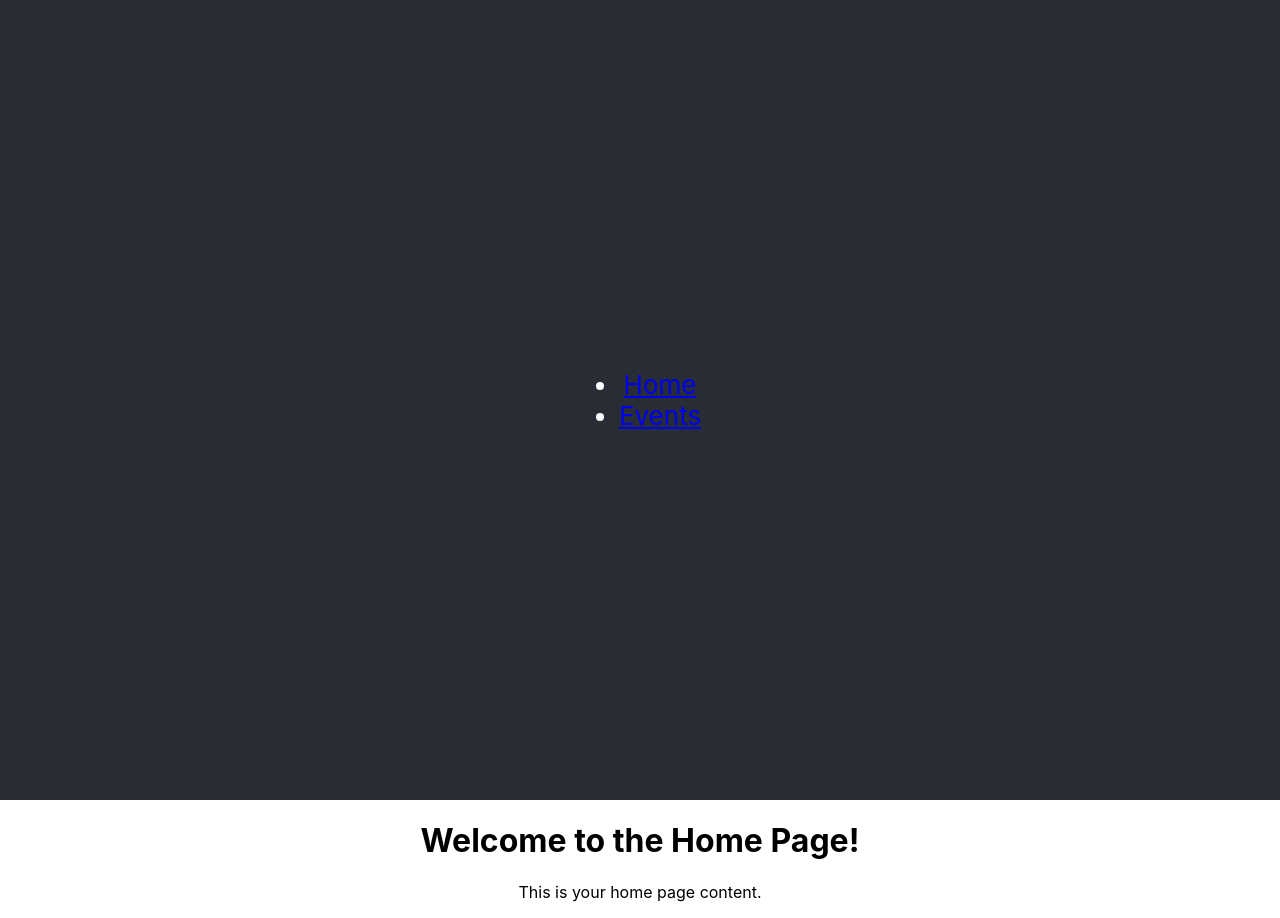
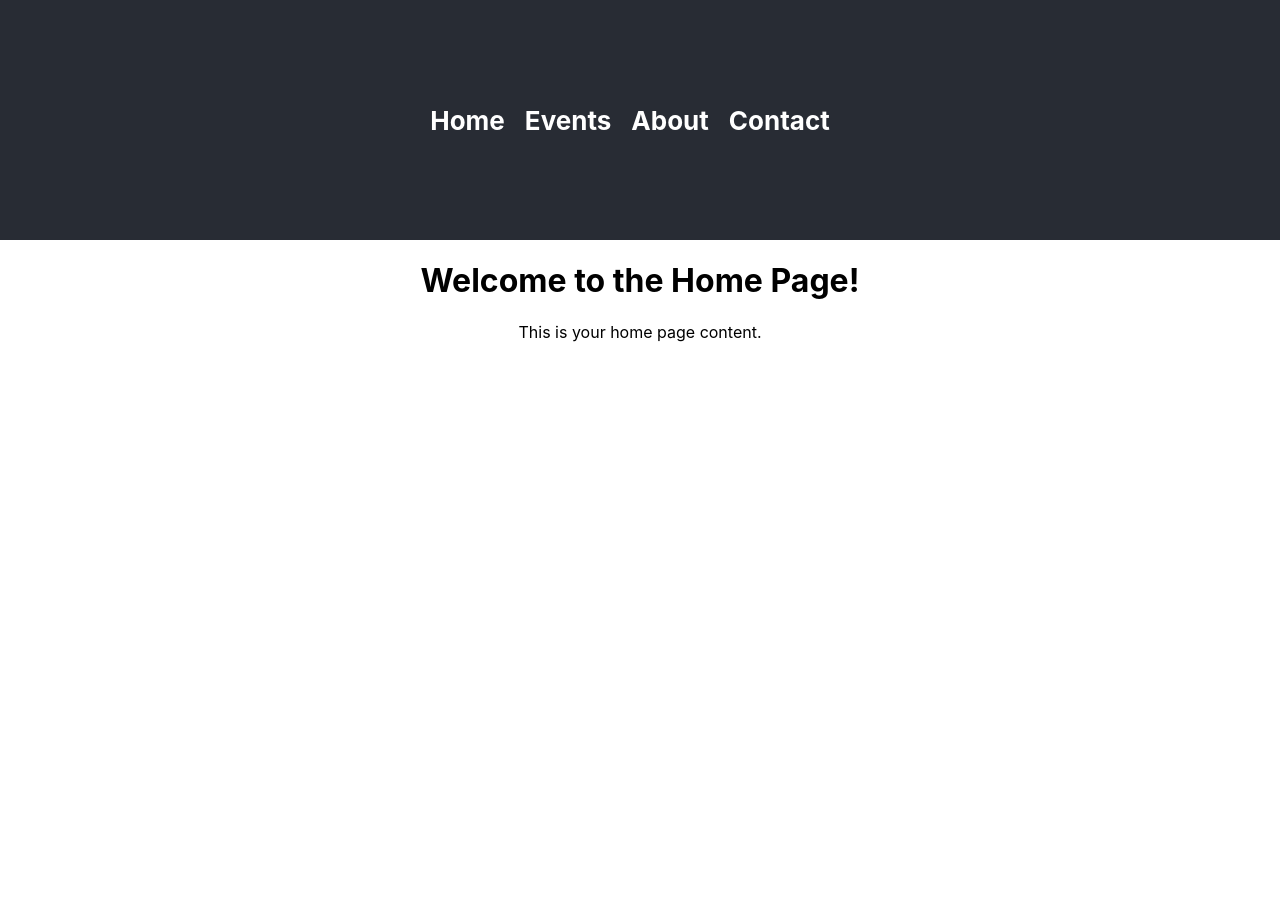
Before and after one commit to MohamedYProg/EventCloud, a React (Create React App) app in the folder Frontend/: page / in a window 1280 px wide. After the commit the page ends 800 px from the top, so only its background shows below. Built offline with nearby package versions, Linux system fonts and the light colour scheme.

Commit message:
home and events pages done

```diff
--- a/Frontend/src/App.css
+++ b/Frontend/src/App.css
@@ -15,7 +15,7 @@
 
 .App-header {
   background-color: #282c34;
-  min-height: 100vh;
+  min-height: 30vh;
   display: flex;
   flex-direction: column;
   align-items: center;
@@ -37,3 +37,26 @@
     transform: rotate(360deg);
   }
 }
+
+.Menu-bar ul {
+  list-style-type: none;
+  padding: 0;
+  margin: 0;
+  display: flex;
+  /* Align items horizontally */
+}
+
+.Menu-bar li {
+  margin-right: 20px;
+  /* Add some spacing between menu items */
+}
+
+.Menu-bar a {
+  text-decoration: none;
+  color: white;
+  font-weight: bold;
+}
+
+.Menu-bar a:hover {
+  color: lightgray;
+}
--- a/Frontend/src/EventsPage.jsx
+++ b/Frontend/src/EventsPage.jsx
@@ -1,8 +1,22 @@
-import React from 'react';
+import React, { useState } from 'react';
 import { Link } from 'react-router-dom';
-import HomePage from './HomePage';
 
 function EventsPage() {
+    const [showModal, setShowModal] = useState(false);
+
+    const handleBookClick = () => {
+        setShowModal(true);
+    };
+
+    const handleConfirmBooking = () => {
+        // Add logic to handle booking the event
+        setShowModal(false);
+    };
+
+    const handleCancelBooking = () => {
+        setShowModal(false);
+    };
+
     return (
         <div className="EventsPage">
             <header className="App-header">
@@ -10,6 +24,8 @@ function EventsPage() {
                     <ul>
                         <li><Link to="/">Home</Link></li>
                         <li><Link to="/events">Events</Link></li>
+                        <li><Link to="/about">About</Link></li>
+                        <li><Link to="/contact">Contact</Link></li>
                     </ul>
                 </nav>
             </header>
@@ -18,17 +34,25 @@ function EventsPage() {
                 <div className="Event">
                     <h2>Event 1</h2>
                     <p>Event 1 Description...</p>
-                    <button>Book</button>
+                    <button onClick={handleBookClick}>Book</button>
                     <button>View Info</button>
                 </div>
                 <div className="Event">
                     <h2>Event 2</h2>
                     <p>Event 2 Description...</p>
-                    <button>Book</button>
+                    <button onClick={handleBookClick}>Book</button>
                     <button>View Info</button>
                 </div>
-                {/* Add more events as needed */}
             </div>
+            {showModal && (
+                <div className="modal">
+                    <div className="modal-content">
+                        <h2>Are you sure you want to book this event?</h2>
+                        <button onClick={handleConfirmBooking}>Yes</button>
+                        <button onClick={handleCancelBooking}>No</button>
+                    </div>
+                </div>
+            )}
         </div>
     );
 }
--- a/Frontend/src/HomePage.jsx
+++ b/Frontend/src/HomePage.jsx
@@ -6,12 +6,11 @@ function HomePage() {
         <div className="HomePage">
             <header className="App-header">
                 <nav className="Menu-bar">
-                    {/* Your menu items go here */}
                     <ul>
                         <li><Link to="/">Home</Link></li>
                         <li><Link to="/events">Events</Link></li>
-                        {/* <li><a href="#">About</a></li>
-                        <li><a href="#">Contact</a></li> */}
+                        <li><Link to="/about">About</Link></li>
+                        <li><Link to="/contact">Contact</Link></li>
                     </ul>
                 </nav>
             </header>
```
